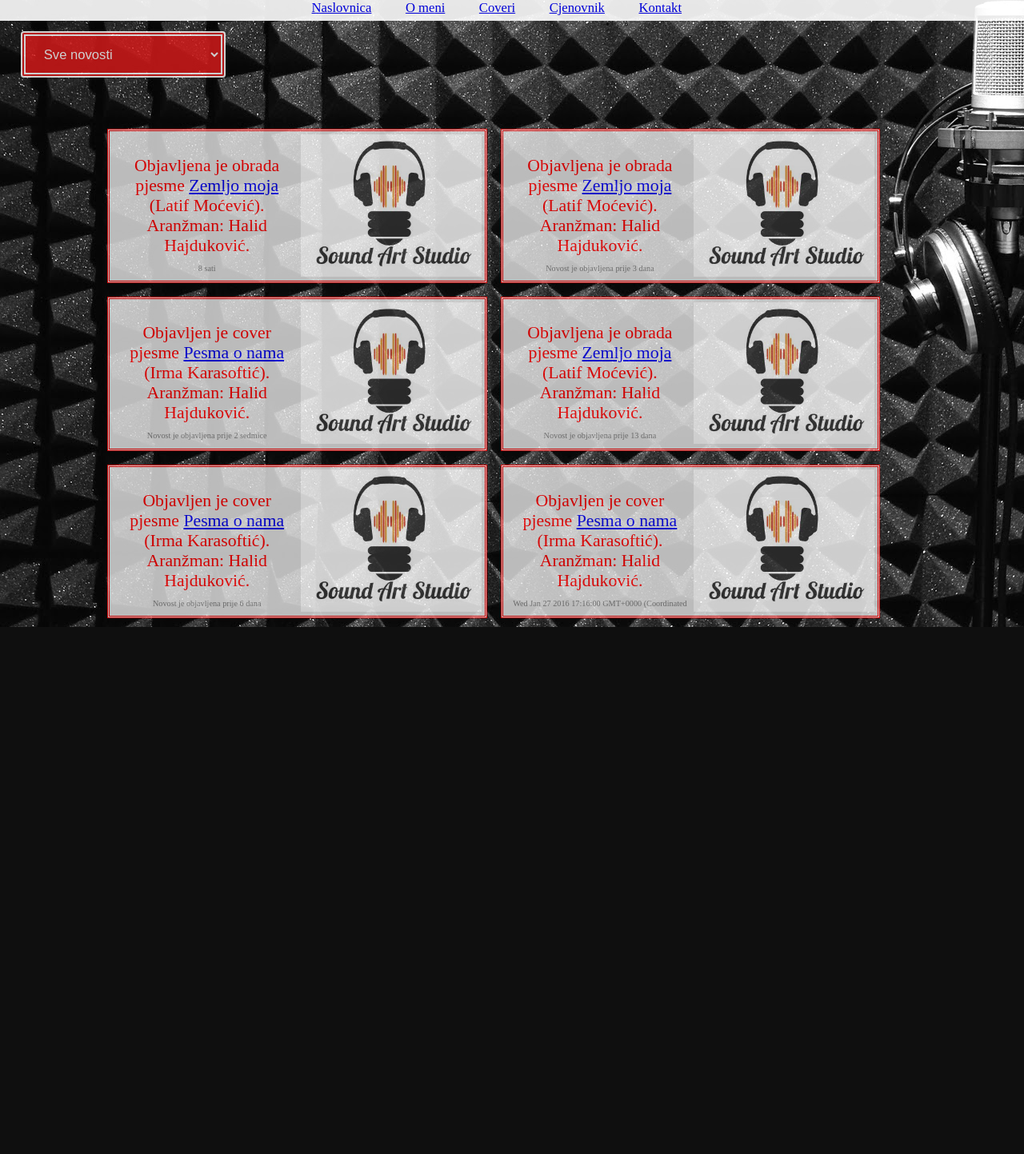
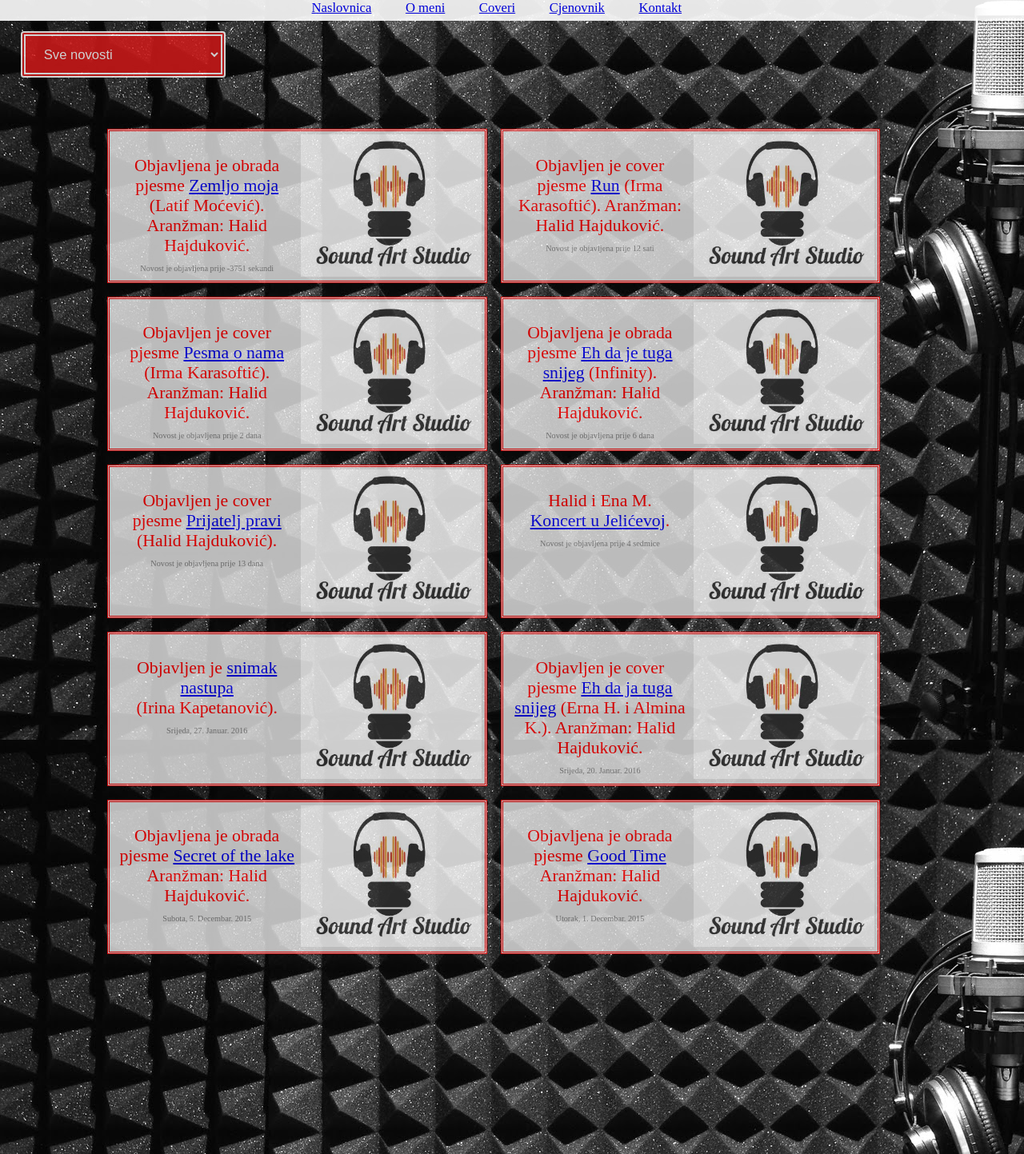
Before and after one commit to IrmaKarasoftic/MuzickiStudio, a PHP site: page / in a window 1280 px wide. Shown: the part 134-1577 px from the top of the page at 80% size. Before the commit the page ends 918 px from the top, so only its background shows below. Run offline with PHP 8.4, Linux system fonts and the light colour scheme; some web fonts are replaced.

Commit message:
Druga spirala

```diff
--- a/Skripte/script.js
+++ b/Skripte/script.js
@@ -16,7 +16,14 @@ function izracunajInterval(datum) {
   zaFilter=trenutniDatum-datum;
   interval = Math.floor(sekunde / 2592000);
   if (interval >= 1) {
-    return datum;
+    var sedmica = new Array('Nedjelja', 'Ponedjeljak', 'Utorak', 'Srijeda', 'Četvrtak', 'Petak', 'Subota');
+    var mjeseci = ["Januar", "Februar", "Mart", "April", "Maj", "Juni", "Juli", "August", "Septembar", "Oktobar", "Novembar", "Decembar"];
+    var dan  = sedmica[datum.getDay()];
+    var pomdan = datum.getDate();
+    var pommjesec = mjeseci[datum.getMonth()];
+    var pomgodina = datum.getFullYear();
+
+      return dan + ", "+ pomdan+". "+pommjesec+". "+pomgodina;
   }
 
   interval = Math.floor(sekunde / 86400);
@@ -45,11 +52,11 @@ function izracunajInterval(datum) {
   if (interval%10 == 1) {
     return 'Novost je objavljena prije ' + interval + " sat";
   }
-  else if (interval%10 >= 2 && interval%10 <= 4) {
+  else if (interval>20 && interval%10 >= 2 && interval%10 <= 4) {
     return 'Novost je objavljena prije ' + interval + " sata";
   }
   else if (interval > 4) {
-    return interval + " sati";
+    return 'Novost je objavljena prije ' + interval + " sati";
   }
 
   interval = Math.floor(sekunde / 60);
@@ -57,7 +64,7 @@ function izracunajInterval(datum) {
   if (interval%10 == 1) {
     return 'Novost je objavljena prije ' + interval + " minutu";
   }
-  else if (interval%10 >= 2 && interval%10 <= 4) {
+  else if (interval >20 && interval%10 >= 2 && interval%10 <= 4) {
     return 'Novost je objavljena prije ' + interval + " minute";
   }
   else if (interval > 4) {
@@ -89,11 +96,17 @@ function izracunajBrojSekundi(datum)
 function raspon(datum) {
   var proteklo = Math.floor((new Date() - datum) / 1000);
   if (proteklo >= 2592000 ) { return -1; }
-
+  /*Dan*/
   var interval = Math.floor(proteklo / 86400);
   if (interval <= 1) {return 3;}
-	if (interval >= 2 && interval < 7) {return 2;}
-	if (interval >= 7 && interval <= 31) {return 1;}
+
+  var danUSedmici = trenutniDatum.getDay();
+  /*Sedmica*/
+  if (interval >= 2 && interval < danUSedmici + 1) {return 2;}
+
+  var danUMjesecu = trenutniDatum.getDate();
+  /*Mjesec*/
+  if (interval >= 7 && interval <= danUMjesecu) {return 1;}
 }
 
 function Izdvoji() {
--- a/index.html
+++ b/index.html
@@ -26,9 +26,9 @@
 
 			<select id="izdvoji" onchange="Izdvoji()">
 				<option value="sve">Sve novosti</option>
-				<option value="danasnje" id="opcija">Danasnje novosti</option>
-				<option value="sedmicne" id="opcija">Novosti ove sedmice</option>
-				<option value="mjesecne" id="opcija">Novosti ovog mjeseca</option>
+				<option value="danasnje" id="opcija1">Danasnje novosti</option>
+				<option value="sedmicne" id="opcija2">Novosti ove sedmice</option>
+				<option value="mjesecne" id="opcija3">Novosti ovog mjeseca</option>
 			</select>
 
 
@@ -39,34 +39,33 @@
 						<p> Objavljena je obrada pjesme
 							<a href="https://www.youtube.com/watch?v=En7SDhn48Us&feature=share" target=_blank>Zemljo moja</a> (Latif Moćević).
 							Aranžman: Halid Hajduković.<br>
-							<label class="vrijeme">April 2, 2016 11:11:59</label></p>
+							<label class="vrijeme">April 2, 2016 21:02:59</label></p>
 							<label class="pomvrijeme">April 2, 2016 11:11:59</label>
 							<img src="Slike/sas.jpg" alt="Logo">
 						</div>
 
 
-						<div class="Novost"><p>Objavljena je obrada pjesme
-							<a href="https://www.youtube.com/watch?v=En7SDhn48Us&feature=share" target=_blank>Zemljo moja</a> (Latif Moćević).
+						<div class="Novost"><p>Objavljen je cover pjesme
+							<a href="https://www.youtube.com/watch?v=BHxn53COWbY" target=_blank>Run</a> (Irma Karasoftić).
 							Aranžman: Halid Hajduković.<br>
-							<label class="vrijeme">March 29, 2016 23:10:59</label></p>
-							<label class="pomvrijeme">March 29, 2016 23:10:59</label>
+							<label class="vrijeme">April 2, 2016 7:11:59</label></p>
+							<label class="pomvrijeme">April 1, 2016 11:11:59</label>
 							<img src="Slike/sas.jpg" alt="Logo"></div>
 						</div>
 
 						<div class="Red">
 							<div class="Novost"><p>Objavljen je cover pjesme <a href="https://www.youtube.com/watch?v=MeCjl_ZLjsE" target=_blank>Pesma o nama</a> (Irma Karasoftić).
 								Aranžman: Halid Hajduković.<br>
-								<label class="vrijeme">March 16, 2016 17:16:00</label></p>
-								<label class="pomvrijeme">March 16, 2016 17:16:00</label>
+								<label class="vrijeme">March 31, 2016 17:16:00</label></p>
+								<label class="pomvrijeme">March 31, 2016 17:16:00</label>
 								<img src="Slike/sas.jpg" alt="Logo">
 							</div>
 
 							<div class="Novost">
 								<p>Objavljena je obrada pjesme
-									<a href="https://www.youtube.com/watch?v=En7SDhn48Us&feature=share" target=_blank>Zemljo moja</a> (Latif Moćević).
-									Aranžman: Halid Hajduković.<br>
-									<label class="vrijeme">March 20, 2016 17:16:00</label></p>
-									<label class="pomvrijeme">March 20, 2016 17:16:00</label>
+									<a href="https://www.youtube.com/watch?v=Q_d055QmLpY" target=_blank>Eh da je tuga snijeg</a> (Infinity). Aranžman: Halid Hajduković.<br>
+									<label class="vrijeme">March 27, 2016 17:16:00</label></p>
+									<label class="pomvrijeme">March 30, 2016 17:16:00</label>
 									<img src="Slike/sas.jpg" alt="Logo">
 								</div>
 							</div>
@@ -74,25 +73,58 @@
 							<div class="Red">
 								<div class="Novost">
 									<p>Objavljen je cover pjesme
-										<a href="https://www.youtube.com/watch?v=MeCjl_ZLjsE" target=_blank>Pesma o nama</a> (Irma Karasoftić).
-										Aranžman: Halid Hajduković.<br>
-										<label class="vrijeme">March 27, 2016 17:16:00</label></p>
-										<label class="pomvrijeme">March 27, 2016 17:16:00</label>
+										<a href="https://www.youtube.com/watch?v=apfh3TMcP-s" target=_blank>Prijatelj pravi</a> (Halid Hajduković).<br>
+										<label class="vrijeme">March 20, 2016 17:16:00</label></p>
+										<label class="pomvrijeme">March 20, 2016 17:16:00</label>
 										<img src="Slike/sas.jpg" alt="Logo">
 									</div>
 
 									<div class="Novost">
-										<p>Objavljen je cover pjesme
-											<a href="https://www.youtube.com/watch?v=MeCjl_ZLjsE" target=_blank>Pesma o nama</a> (Irma Karasoftić).
-											Aranžman: Halid Hajduković.<br>
-											<label class="vrijeme">January 27, 2016 17:16:00</label></p>
-											<label class="pomvrijeme">January 27, 2016 17:16:00</label>
+										<p>Halid i Ena M.
+											<a href="https://www.youtube.com/watch?v=fAWFKCzF5Ms" target=_blank><br>Koncert u Jelićevoj</a>.<br>
+											<label class="vrijeme">March 4, 2016 17:16:00</label></p>
+											<label class="pomvrijeme">March 4, 2016 17:16:00</label>
 											<img src="Slike/sas.jpg" alt="Logo">
 										</div>
-
 									</div>
 
+									<div class="Red">
+										<div class="Novost">
+											<p>Objavljen je
+												<a href="https://www.youtube.com/watch?v=4T0aihri5Vk" target=_blank>snimak nastupa</a> <br>(Irina Kapetanović).<br>
+												<label class="vrijeme">January 27, 2016 17:16:00</label></p>
+												<label class="pomvrijeme">January 27, 2016 17:16:00</label>
+												<img src="Slike/sas.jpg" alt="Logo">
+											</div>
 
-								</div>
-							</BODY>
-						</HTML>
+											<div class="Novost">
+												<p>Objavljen je cover pjesme
+													<a href="https://www.youtube.com/watch?v=AUHTJCqNx6s" target=_blank>Eh da ja tuga snijeg</a> (Erna H. i Almina K.).
+													Aranžman: Halid Hajduković.<br>
+													<label class="vrijeme">January 20, 2016 17:16:00</label></p>
+													<label class="pomvrijeme">January 20, 2016 17:16:00</label>
+													<img src="Slike/sas.jpg" alt="Logo">
+												</div>
+											</div>
+
+											<div class="Red">
+												<div class="Novost">
+													<p>Objavljena je obrada pjesme
+														<a href="https://www.youtube.com/watch?v=W-XrlBVO10k" target=_blank>Secret of the lake</a> Aranžman: Halid Hajduković.<br>
+														<label class="vrijeme">December 5, 2015 17:16:00</label></p>
+														<label class="pomvrijeme">December 5, 2015 17:16:00</label>
+														<img src="Slike/sas.jpg" alt="Logo">
+													</div>
+
+													<div class="Novost">
+														<p>Objavljena je obrada pjesme
+															<a href="https://www.youtube.com/watch?v=LNWnGap3Rws" target=_blank>Good Time</a> Aranžman: Halid Hajduković.<br>
+															<label class="vrijeme">December 1, 2015 17:16:00</label></p>
+															<label class="pomvrijeme">December 1, 2015 17:16:00</label>
+															<img src="Slike/sas.jpg" alt="Logo">
+														</div>
+													</div>
+
+												</div>
+											</BODY>
+										</HTML>
--- a/stil.css
+++ b/stil.css
@@ -197,6 +197,7 @@ body {
 .GlavniDioNovosti {
 	margin-top: 3.5vw;
 	width: 80%;
+	margin-bottom: 20vw;
 	margin-left: auto;
 	margin-right: auto;
 }
@@ -243,6 +244,19 @@ body {
 .Novost:hover {
 	opacity:0.7;
 }
+/*
+.Novost p
+{
+	bottom: 1.3vw;
+}
+
+.Novost .vrijeme
+{
+	bottom: 0;
+	float:left;
+	height:1vw;
+	text-align: center;
+}*/
 
 table {
 	margin-left: auto;
@@ -413,7 +427,7 @@ select#izdvoji {
 	border: 0.5vw double white;
 }
 
-#opcija {
+#opcija1, #opcija2, #opcija3 {
 	color: #FA6464;
 	background-color: white;
 }
@@ -421,3 +435,11 @@ select#izdvoji {
 .pomvrijeme {
 	display: none;
 }
+
+#email_hint:hover {
+	opacity: 0.3;
+}
+
+#telefon_hint:hover {
+	opacity: 0.3;
+}
```
Also changed, not shown: Skripte/validacijaForme.js (+44 -29 lines), kontakt.html (+9 -9 lines), Slike/hint.png (added). Lines whose indentation alone changed are shown as unchanged.
